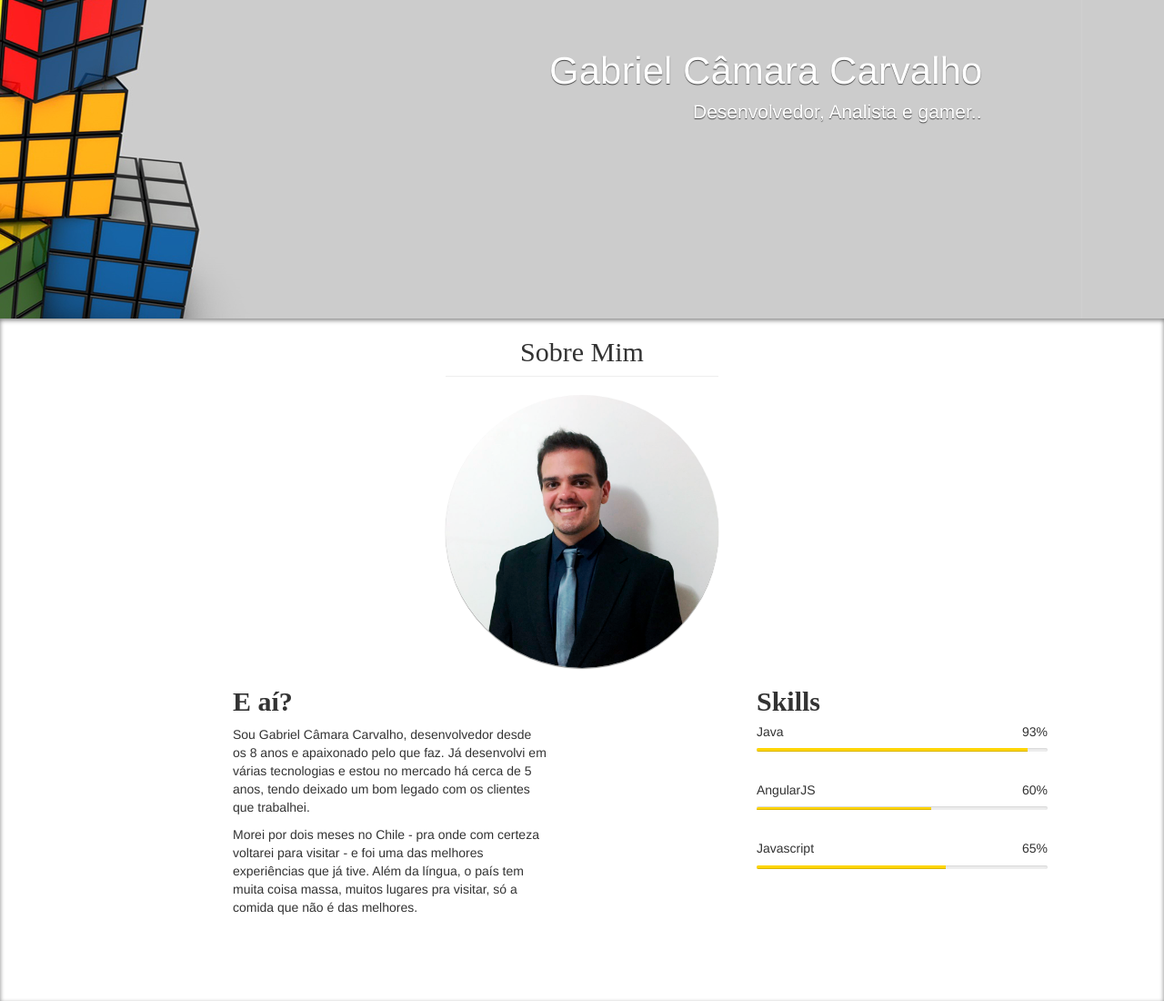
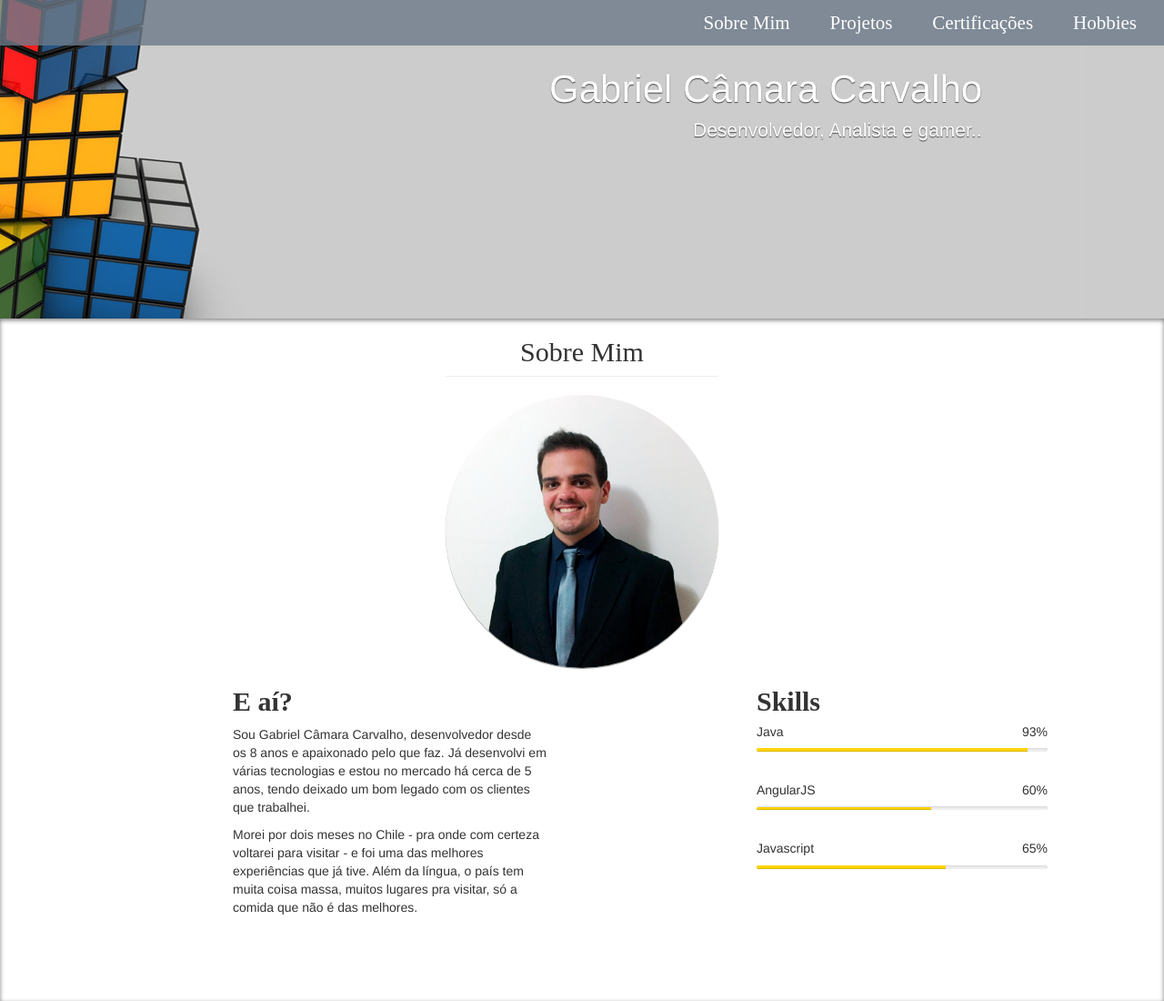
Before and after one commit to gcamara/perfil, a website: page index.html in a window 1280 px wide. Shown: the top 1100 px of the page at 91% size. Drawn offline with Linux system fonts and the light colour scheme; a web font is replaced by a local one.

Commit message:
Criação do menu

```diff
--- a/css/main.css
+++ b/css/main.css
@@ -27,13 +27,6 @@ h1 {
 
 .jumbotron > h1 {
     color: white;
-}
-
-.menu {
-    background-color: rgb(30, 200, 255);
-    border-radius: 10px;
-    height: 100%;
-    padding-right: 10px;
 }
 
 .conteudo-central {
@@ -219,24 +212,9 @@ h2 {
     src: url('/perfil/fonts/Generica.otf');
 }
 
-a:link {
+.footer a:link, a:visited, a:hover, a:active {
     text-decoration: none;
     color: white;
-}
-
-a:visited {
-    text-decoration: none;
-    color: white;
-}
-
-a:hover {
-    text-decoration: none;
-    color: white;
-}
-
-a:active {
-    color: white;
-    text-decoration: none;
 }
 
 .progress{
--- /dev/null
+++ b/css/menu.css
@@ -0,0 +1,50 @@
+.menu {
+    position: absolute;
+    background: rgba(108, 122, 137, .8);
+    width: 100%;
+    height: 50px;
+    z-index: 999;
+}
+
+.menu > ul {
+    float: right;
+    right: 0;
+    display: inline-block;
+    margin: 10px 10px 0px 10px;
+}
+
+.menu > ul li {
+    list-style-type: none;
+    font-family: 'Generica';
+    font-size: 1.5em;
+    margin-left: 30px;
+}
+
+a, a:link, a:visited, a:hover, a:active {
+    color: #fff;
+    text-decoration: none;
+}
+
+li {
+    display: inline-block;
+    position: relative;
+    padding-bottom: 3px;
+    margin-right: 10px;
+}
+li:last-child {
+    margin-right: 20px;
+}
+
+li:after {
+    content: '';
+    display: block;
+    margin: auto;
+    height: 1px;
+    width: 0px;
+    background: transparent;
+    transition: width .5s ease, background-color .5s ease;
+}
+li:hover:after {
+    width: 100%;
+    background: #d3d3d3;
+}
--- a/index.html
+++ b/index.html
@@ -6,18 +6,27 @@
 		<link rel="stylesheet" type="text/css" href="css/bootstrap.min.css">
 		<link rel="stylesheet" type="text/css" href="css/main.css">
 		<link rel="stylesheet" type="text/css" href="css/animacoes.css">
-
+		<link rel="stylesheet" type="text/css" href="css/menu.css">
+		<link rel="image_src" href="/perfil/imgs/perfil.png">
 		<meta charset="UTF-8">
 		<meta property="og:title" content="Gabriel Câmara Carvalho"/>
 		<meta property="og:type" content="Portfolio"/>
-		<meta property="og:image" content="/perfil/imgs/perfil.png"/>
 	</head>
 
 	<body>
+		<!-- Menu -->
+		<div class="menu">
+			<ul>
+				<li><a href="#">Sobre Mim</a></li>
+				<li><a href="#">Projetos</a></li>
+				<li><a href="#">Certificações</a></li>
+				<li><a href="#">Hobbies</a></li>
+			</ul>
+		</div>
 		<div style="position: relative">
 			<div class="jumbo-bg"></div>
 			<div class="jumbotron">
-				<div style="position: absolute; width: 80%;">
+				<div style="position: absolute; width: 80%; margin-top: 20px">
 					<span class="mover">
 						Gabriel Câmara Carvalho
 					</span>
```
